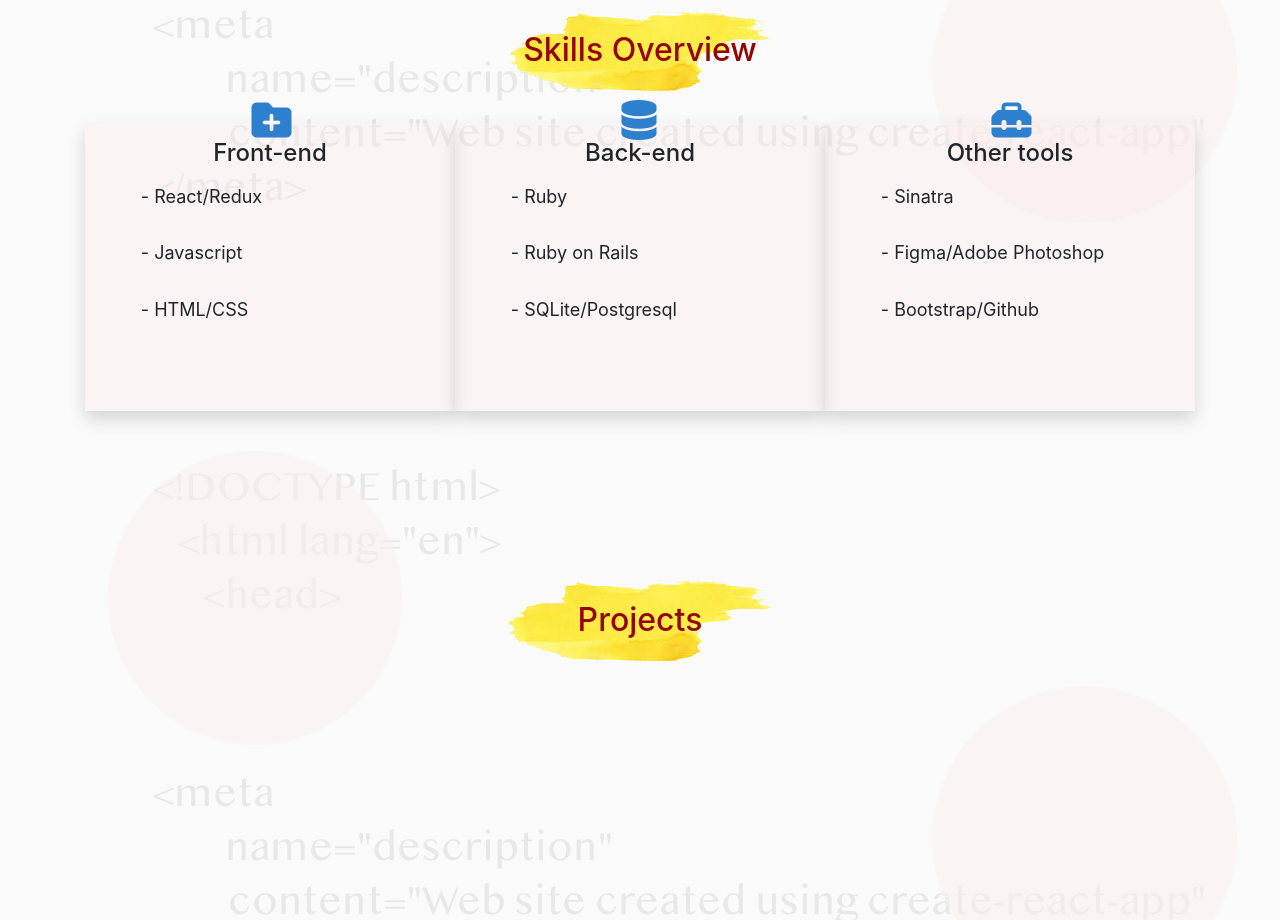
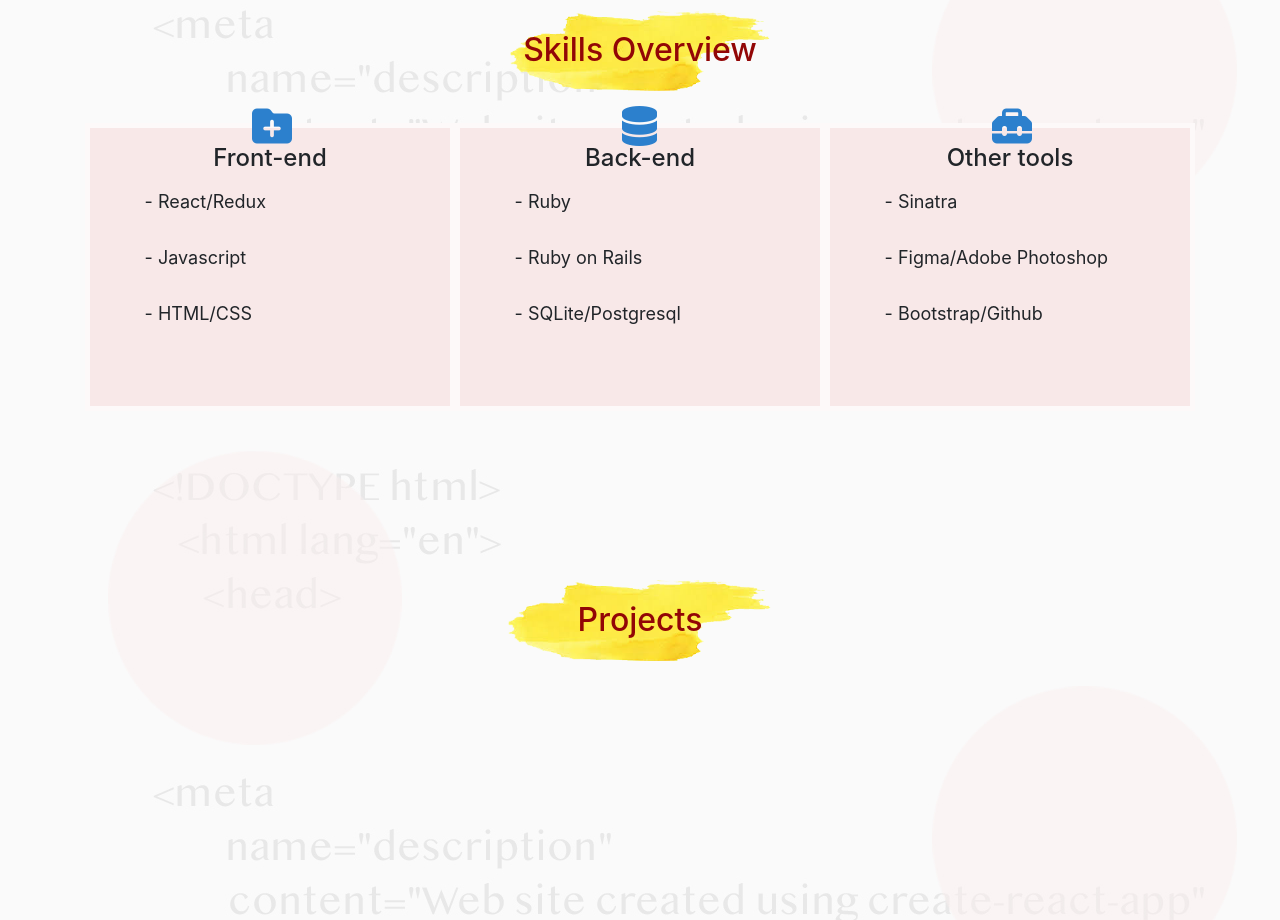
Before and after one commit to mdr-uma/portfolio, a React (Create React App) app: page / in a window 1280 px wide. Shown: the part 1220-2140 px from the top of the page. Built offline with nearby package versions, Linux system fonts and the light colour scheme.

Commit message:
add little room between skills

```diff
--- a/src/components/Skills.js
+++ b/src/components/Skills.js
@@ -6,21 +6,21 @@ const Skills = () => {
             <br/>
             <h2>Skills Overview</h2><br/>
             <div className="row">
-                <div className="skill col-md-4 pt-3 shadow mb-5 mb-sm-5">
+                <div className="skill col-md-4 pt-3 mb-5 mb-sm-5">
                     <i className="fas fa-folder-plus icons"></i>
                     <h4>Front-end</h4>
                     <p>- React/Redux</p>
                     <p>- Javascript</p>
                     <p>- HTML/CSS</p>
                 </div>
-                <div className="skill col-md-4 pt-3 shadow mb-5 mb-sm-5">
+                <div className="skill col-md-4 pt-3 mb-5 mb-sm-5">
                     <i className="fas fa-database icons"></i>
                     <h4>Back-end</h4>
                     <p>- Ruby</p>
                     <p>- Ruby on Rails</p>
                     <p>- SQLite/Postgresql</p>
                 </div>
-                <div className="skill col-md-4 pt-3 shadow mb-5 mb-sm-5">
+                <div className="skill col-md-4 pt-3 mb-5 mb-sm-5">
                     <i className="fas fa-toolbox icons"></i>
                     <h4>Other tools</h4>
                     <p>- Sinatra</p>
--- a/src/index.css
+++ b/src/index.css
@@ -92,9 +92,11 @@ h2:hover{
 }
 
 .skill {
-  background-color: #f8e8e856;
+  background-color: #f8e8e8fb;
   text-align: center;
   height: 18rem;
+  border: solid rgba(255, 255, 255, 0.74);
+  border-width: thick;
 }
 
 p {
```
